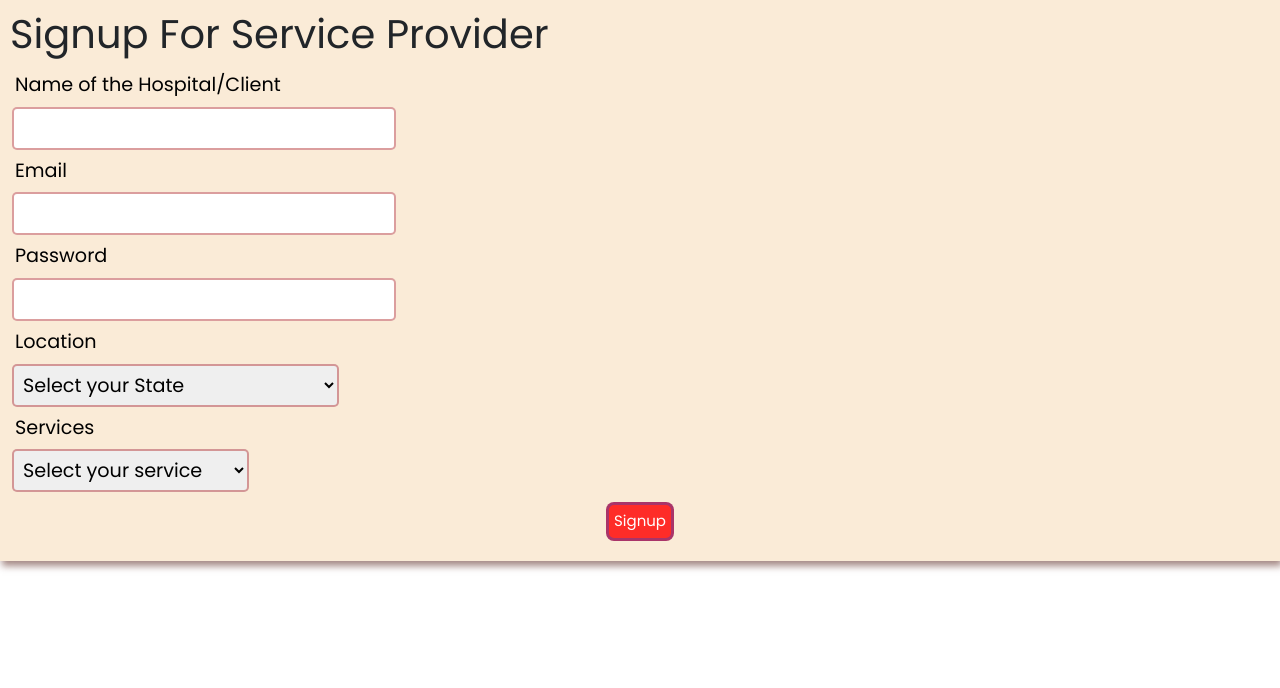
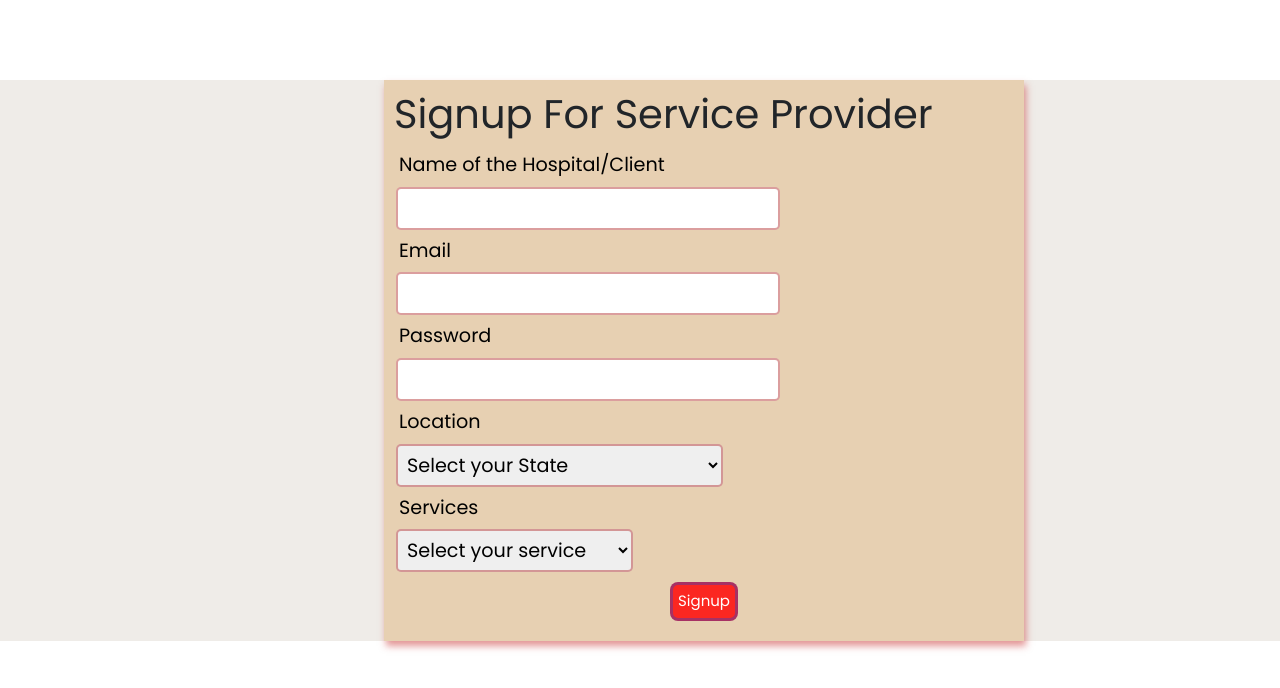
Before and after one commit to anushka00/CFG-Reactapp, a React (Create React App) app in the folder client/: page /signsprov in a window 1280 px wide. Shown: the top 688 px of the page. Built offline with nearby package versions, Linux system fonts and the light colour scheme.

Commit message:
ui styling

```diff
--- a/client/src/components/Signpara.js
+++ b/client/src/components/Signpara.js
@@ -108,13 +108,12 @@ function Signpara() {
   }
 
   return (
+
+    <div className="formpage">
     <div className="form">
       <div>
-        <h1>Signup For Paramedic</h1>
+        <h3 style={{textAlign:"center"}}>Signup For Paramedic</h3>
       </div>
-
-
-
 
       <div className="messages">
         {errorMessage()}
@@ -144,6 +143,7 @@ function Signpara() {
         </button>
       </form>
     </div>
+    </div>
   );
 }
 
--- a/client/src/components/Signsprov.js
+++ b/client/src/components/Signsprov.js
@@ -85,7 +85,8 @@ function Signsprov() {
 
   return (
       <>
-       <div className="form">
+          <div className="formpage">
+            <div className="form">
       <div>
         <h1>Signup For Service Provider</h1>
       </div>
@@ -169,6 +170,7 @@ function Signsprov() {
   <button type="submit" class="btn btn-primary">Signup</button>
 </form>
 </div>
+</div>
 </>
   )
 }
--- a/client/src/components/signup.css
+++ b/client/src/components/signup.css
@@ -1,7 +1,18 @@
+.formpage{
+
+  margin-top:10vh;
+  background-color: rgb(239, 236, 232);
+
+}
+
+
 .form{
-    box-shadow:2px 5px 7px rgba(78, 23, 16, 0.509);
-      background-color: antiquewhite;
+    box-shadow:2px 5px 7px rgba(201, 50, 50, 0.509);
+      background-color: rgb(231, 208, 178);
       padding:10px;
+      margin-left:30vw;
+      margin-right:20vw;
+      margin-top:20px;
     }
    .label{
      display: block;
```
